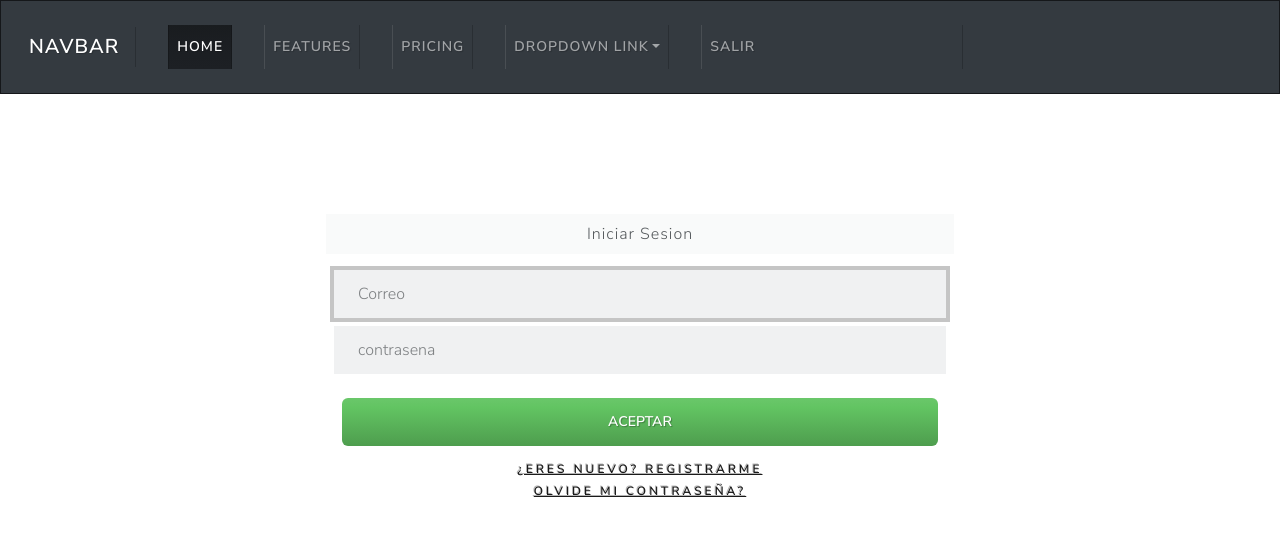
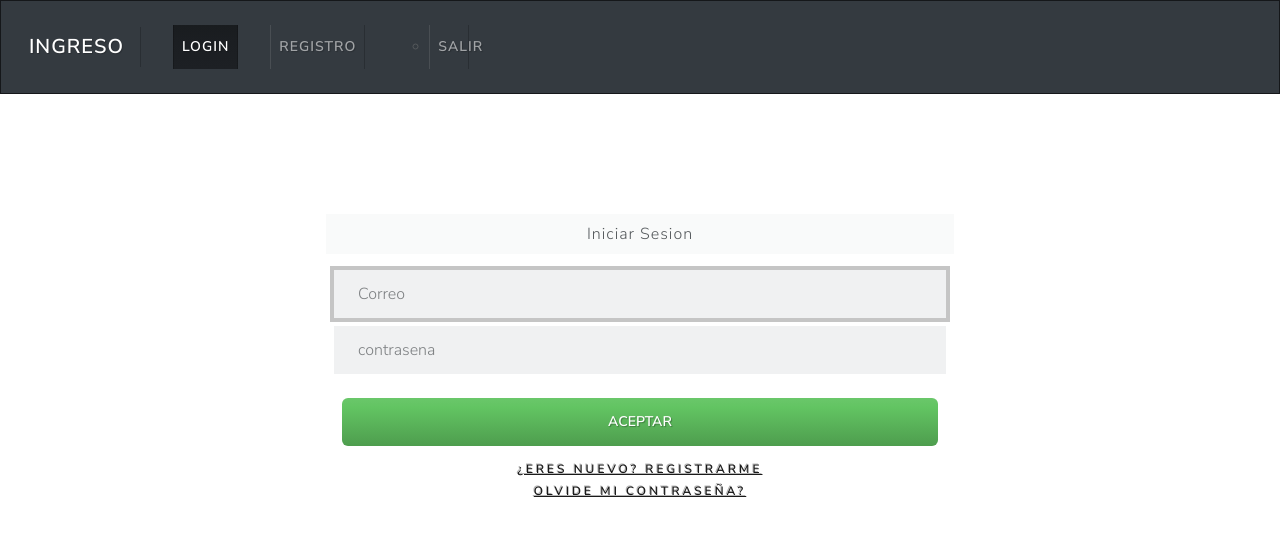
Before and after one commit to morfeo2013/fronen_pagina, a React (Create React App) app: page / in a window 1280 px wide. Shown: the top 536 px of the page. Built offline with nearby package versions, Linux system fonts and the light colour scheme.

Commit message:
base menu admin_usuario1

```diff
--- a/src/components/nav.js
+++ b/src/components/nav.js
@@ -1,18 +1,12 @@
-import React,{ useEffect,useState } from 'react'
-import { Link } from "react-router-dom"
-
-
-
-
-
-
+import React, { useEffect, useState } from "react";
+import { Link } from "react-router-dom";
 
 function Nav() {
-
   /* controlar menu admin o usuario */
   const [menu, setMenu] = useState(false);
   const id = sessionStorage.getItem("nombre");
   const id2 = sessionStorage.getItem("admin");
+  const token=  sessionStorage.getItem("token");
   useEffect(() => {
     if (id === id2) {
       setMenu(true);
@@ -22,65 +16,140 @@ useEffect(() => {
   /* Salir dee sesion */
   const salir = () => {
     sessionStorage.clear();
-
   };
 
-
-
-
-
   return (
-
-
     <div>
-
-
-
+      { token?(<div>{menu ? (
        <nav className="navbar navbar-expand-lg navbar-dark bg-dark">
        <div className="container-fluid">
-    <a className="navbar-brand" href="#">Navbar</a>
-    <button className="navbar-toggler" type="button" data-bs-toggle="collapse" data-bs-target="#navbarNavDropdown" aria-controls="navbarNavDropdown" aria-expanded="false" aria-label="Toggle navigation">
+         <a className="navbar-brand" href="#">
+           ADMINISTRADOR
+         </a>
+         <button
+           className="navbar-toggler"
+           type="button"
+           data-bs-toggle="collapse"
+           data-bs-target="#navbarNavDropdown"
+           aria-controls="navbarNavDropdown"
+           aria-expanded="false"
+           aria-label="Toggle navigation"
+         >
            <span className="navbar-toggler-icon"></span>
          </button>
          <div className="collapse navbar-collapse" id="navbarNavDropdown">
            <ul className="navbar-nav">
              <li className="nav-item">
-          <a className="nav-link active" aria-current="page" href="#">Home</a>
+               <a className="nav-link active" aria-current="page" href="#">
+                ADMNISTRAR PRODUCTOS
+               </a>
              </li>
              <li className="nav-item">
-          <a className="nav-link" href="#">Features</a>
+               <a className="nav-link" href="#">
+                 ADMINISTRAR USUARIOS
+               </a>
              </li>
-        <li className="nav-item">
-          <a className="nav-link" href="#">Pricing</a>
-        </li>
-        <li className="nav-item dropdown">
-          <a className="nav-link dropdown-toggle" href="#" id="navbarDropdownMenuLink" role="button" data-bs-toggle="dropdown" aria-expanded="false">
-            Dropdown link
-          </a>
-          <ul className="dropdown-menu" aria-labelledby="navbarDropdownMenuLink">
-            <li><a className="dropdown-item" href="#">Action</a></li>
 
-            <li><a className="dropdown-item" href="#">Something else here</a></li>
-          </ul>
-        </li>
+
+             <ul>
      <li className="nav-item col-md-6 col-lg-3 col-xl-5">
-        <Link
-
-                      className="nav-link"
-                      to="/"
-                      onClick={() => salir()}
-                    >
+       <Link className="nav-link" to="/" onClick={() => salir()}>
          Salir
        </Link>
      </li>
    </ul>
-
+           </ul>
          </div>
        </div>
      </nav>
+      ) : (
+        <nav className="navbar navbar-expand-lg navbar-dark bg-dark">
+        <div className="container-fluid">
+          <a className="navbar-brand" href="#">
+            USUARIO
+          </a>
+          <button
+            className="navbar-toggler"
+            type="button"
+            data-bs-toggle="collapse"
+            data-bs-target="#navbarNavDropdown"
+            aria-controls="navbarNavDropdown"
+            aria-expanded="false"
+            aria-label="Toggle navigation"
+          >
+            <span className="navbar-toggler-icon"></span>
+          </button>
+          <div className="collapse navbar-collapse" id="navbarNavDropdown">
+            <ul className="navbar-nav">
+              <li className="nav-item">
+                <a className="nav-link active" aria-current="page" href="#">
+                 ADMNISTRAR PRODUCTOS
+                </a>
+              </li>
+
+
+
+              <ul>
+      <li className="nav-item col-md-6 col-lg-3 col-xl-5">
+        <Link className="nav-link" to="/" onClick={() => salir()}>
+          Salir
+        </Link>
+      </li>
+    </ul>
+            </ul>
           </div>
-    )
+        </div>
+      </nav>
+      )}</div>):(<div>
+         <nav className="navbar navbar-expand-lg navbar-dark bg-dark">
+          <div className="container-fluid">
+            <a className="navbar-brand" href="#">
+              INGRESO
+            </a>
+            <button
+              className="navbar-toggler"
+              type="button"
+              data-bs-toggle="collapse"
+              data-bs-target="#navbarNavDropdown"
+              aria-controls="navbarNavDropdown"
+              aria-expanded="false"
+              aria-label="Toggle navigation"
+            >
+              <span className="navbar-toggler-icon"></span>
+            </button>
+            <div className="collapse navbar-collapse" id="navbarNavDropdown">
+              <ul className="navbar-nav">
+                <li className="nav-item">
+                  <a className="nav-link active" aria-current="page" href="#">
+                   LOGIN
+                  </a>
+                </li>
+                <li className="nav-item">
+                  <a className="nav-link" href="#">
+                   REGISTRO
+                  </a>
+                </li>
+
+
+                <ul>
+        <li className="nav-item col-md-6 col-lg-3 col-xl-5">
+          <Link className="nav-link" to="/" onClick={() => salir()}>
+            Salir
+          </Link>
+        </li>
+      </ul>
+              </ul>
+            </div>
+          </div>
+        </nav>
+      </div>)
+
+
     }
 
 
-export default Nav
+    </div>
+  );
+}
+
+export default Nav;
```
Lines whose indentation alone changed are shown as unchanged.
